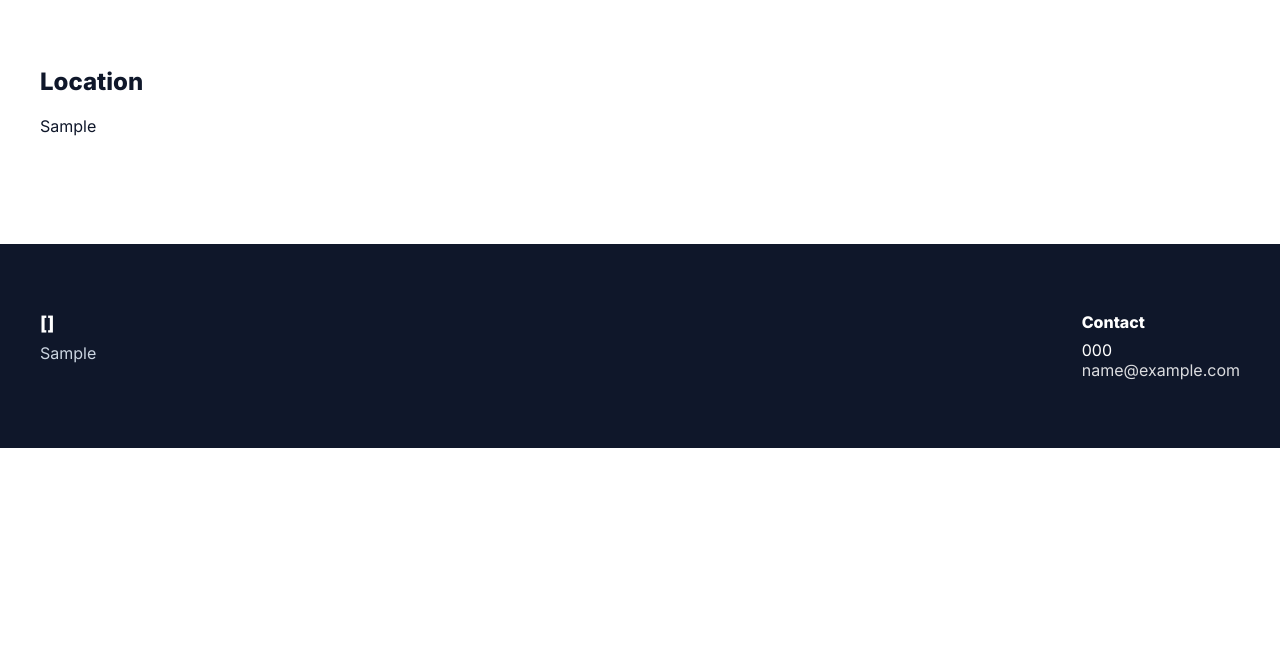
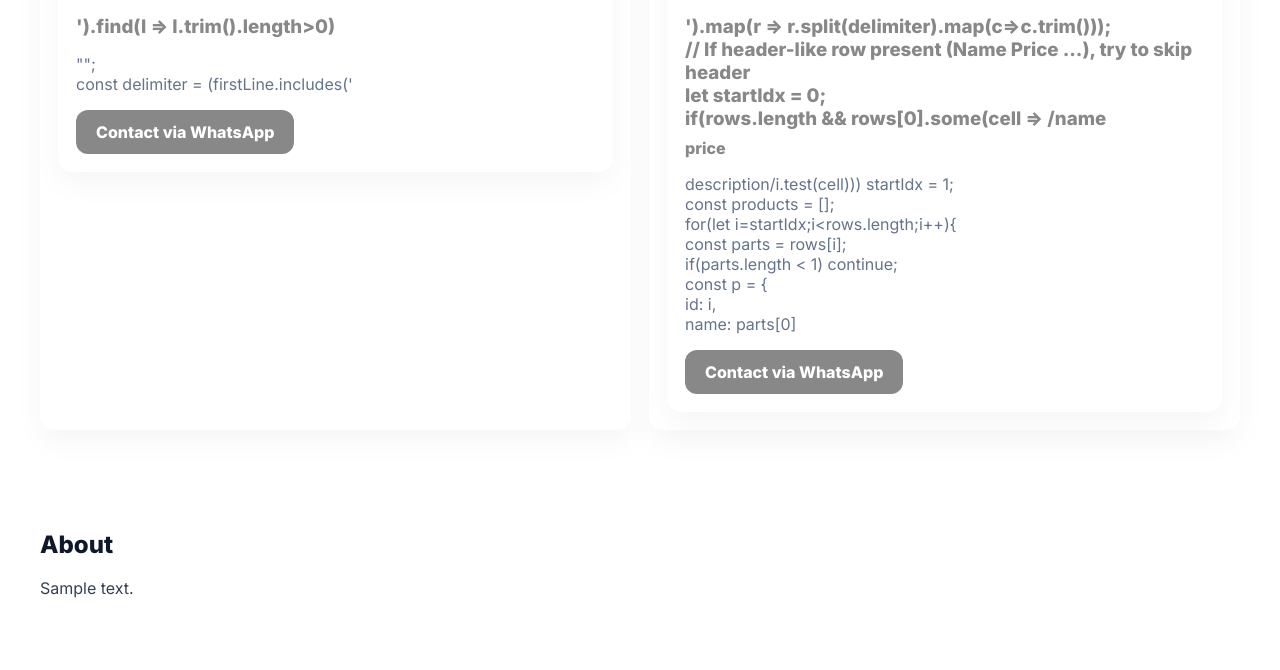
Before and after one commit to Kani201012/v25, a Python web app: template templates/index.html.j2 in a window 1280 px wide. Shown: the part 1106-1776 px from the top of the page. Before the commit the page ends 1554 px from the top, so only its background shows below. Run offline with Jinja, Linux system fonts and the light colour scheme; the template is opened without the code that fills it: most values are stand-ins (such as "Sample title", 1, 10 or a date in 2020); grey boxes marked "Sample" are stand-in pictures.

Commit message:
Update index.html.j2

```diff
--- a/templates/index.html.j2
+++ b/templates/index.html.j2
@@ -11,9 +11,9 @@
   <main class="container" id="main">
     <section style="padding:40px 0">
       <h2>Our Services</h2>
-      <div style="display:grid;grid-template-columns:repeat(auto-fit,minmax(220px,1fr));gap:16px;margin-top:16px">
+      <div class="grid" style="margin-top:16px">
         {% for s in biz_serv %}
-          <div class="product-card" style="padding:20px">
+          <div class="card">
             <h3 style="margin:0 0 8px 0;color:var(--p)">{{ s }}</h3>
             <p style="color:#64748b">Verified technical solution.</p>
           </div>
@@ -23,8 +23,8 @@
 
     <section id="inventory" style="padding:40px 0">
       <h2>Live Inventory</h2>
-      <div id="live-data-container" style="display:grid;grid-template-columns:repeat(auto-fit,minmax(220px,1fr));gap:16px;margin-top:16px">
-        <p style="color:#94a3b8">Opening Data Hub...</p>
+      <div id="live-data-container" class="grid" style="margin-top:16px">
+        <div class="card" style="padding:28px;text-align:center;color:#94a3b8">Opening Data Hub...</div>
       </div>
     </section>
 
@@ -40,4 +40,103 @@
     </section>
     {% endif %}
   </main>
+
+  <!-- Product Modal Template -->
+  <template id="product-template">
+    <div class="product-card card" style="padding:18px">
+      <img id="p-img" src="" alt="" style="width:100%;height:220px;object-fit:cover;border-radius:10px;margin-bottom:12px"/>
+      <h3 id="p-name" style="margin:0 0 8px 0;color:var(--p)"></h3>
+      <p id="p-price" style="font-weight:800;color:var(--s);margin:0 0 12px 0"></p>
+      <p id="p-desc" style="color:#64748b"></p>
+      <div style="margin-top:12px">
+        <a id="p-wa" class="btn" href="#" target="_blank">Contact via WhatsApp</a>
+      </div>
+    </div>
+  </template>
+
+  {% if sheet_url %}
+  <script>
+  // Robust CSV/pipe parser and renderer
+  (function(){
+    const sheet = "{{ sheet_url }}";
+    const container = document.getElementById('live-data-container');
+    const template = document.getElementById('product-template').content;
+
+    async function fetchAndRender(){
+      try {
+        const res = await fetch(sheet);
+        if(!res.ok) throw new Error('Network error');
+        const text = await res.text();
+        // detect delimiter: prefer '|' if present in header line, else comma
+        const firstLine = text.split('\\n').find(l => l.trim().length>0) || "";
+        const delimiter = (firstLine.includes('|') && (firstLine.split('|').length>1)) ? '|' : ',';
+        const rows = text.trim().split('\\n').map(r => r.split(delimiter).map(c=>c.trim()));
+        // If header-like row present (Name Price ...), try to skip header
+        let startIdx = 0;
+        if(rows.length && rows[0].some(cell => /name|price|description/i.test(cell))) startIdx = 1;
+        const products = [];
+        for(let i=startIdx;i<rows.length;i++){
+          const parts = rows[i];
+          if(parts.length < 1) continue;
+          const p = {
+            id: i,
+            name: parts[0] || '',
+            price: parts[1] || '',
+            desc: parts[2] || '',
+            img: parts[3] || "{{ custom_feat }}"
+          };
+          products.push(p);
+        }
+        // render
+        if(products.length===0){
+          container.innerHTML = '<div class="card" style="padding:24px;color:#64748b">No products found in the provided CSV.</div>';
+          return;
+        }
+        container.innerHTML = '';
+        products.forEach((p, idx) => {
+          const card = template.cloneNode(true);
+          card.querySelector('#p-img').src = p.img;
+          card.querySelector('#p-name').innerText = p.name;
+          card.querySelector('#p-price').innerText = p.price;
+          card.querySelector('#p-desc').innerText = p.desc;
+          const wrapper = document.createElement('div');
+          wrapper.className = 'card';
+          wrapper.style.cursor = 'pointer';
+          wrapper.style.padding = '18px';
+          wrapper.onclick = ()=> openProductModal(p);
+          wrapper.appendChild(card);
+          container.appendChild(wrapper);
+        });
+      } catch(e){
+        container.innerHTML = '<div class="card" style="padding:24px;color:#ff6b6b">Failed to load products: ' + (e.message||'') + '</div>';
+        console.error(e);
+      }
+    }
+
+    function openProductModal(p){
+      const modal = document.getElementById('modal');
+      const mbody = document.getElementById('m-body');
+      mbody.innerHTML = '';
+      const temp = template.cloneNode(true);
+      temp.querySelector('#p-img').src = p.img;
+      temp.querySelector('#p-name').innerText = p.name;
+      temp.querySelector('#p-price').innerText = p.price;
+      temp.querySelector('#p-desc').innerText = p.desc;
+      const wa = temp.querySelector('#p-wa');
+      const phone = "{{ biz_phone | default('') }}".replace(/\\s+/g,'').replace('+','');
+      const waText = encodeURIComponent("Hello {{ biz_name }} - I'm interested in " + p.name);
+      if(phone){
+        wa.href = "https://wa.me/" + phone + "?text=" + waText;
+      } else {
+        wa.href = "#";
+      }
+      mbody.appendChild(temp);
+      modal.style.display = 'flex';
+    }
+
+    // Kick off
+    fetchAndRender();
+  })();
+  </script>
+  {% endif %}
 {% endblock %}
```
